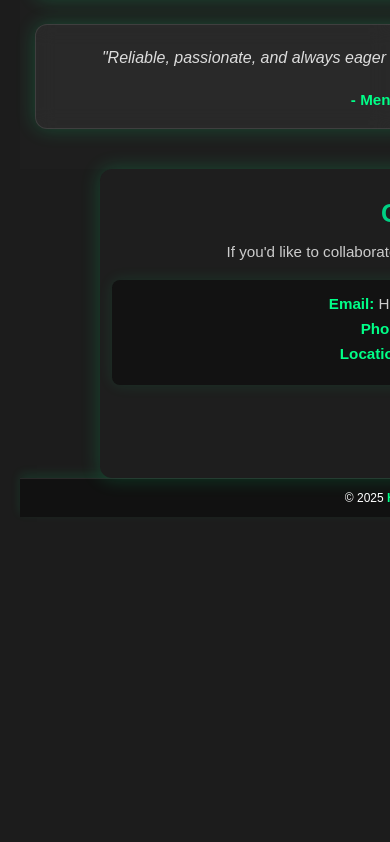
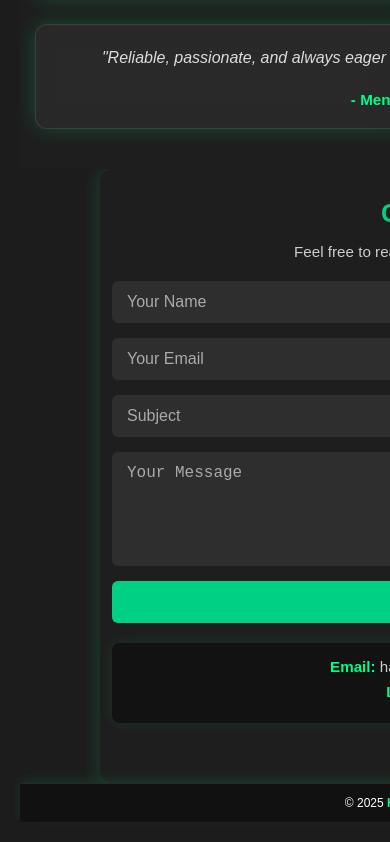
Before and after one commit to haileyesus3126/haile-portfolio, a React (Vite) app: page / in a window 390 px wide. Shown: the part 3544-4386 px from the top of the page. Before the commit the page ends 4081 px from the top, so only its background shows below. Built offline with nearby package versions, Linux system fonts and the light colour scheme.

Commit message:
Add contact form with EmailJS integration and responsive CSS

```diff
--- a/package.json
+++ b/package.json
@@ -10,6 +10,7 @@
     "preview": "vite preview"
   },
   "dependencies": {
+    "@emailjs/browser": "^4.4.1",
     "aos": "^2.3.4",
     "react": "^19.1.0",
     "react-dom": "^19.1.0",
--- a/src/components/Contact/Contact.css
+++ b/src/components/Contact/Contact.css
@@ -52,6 +52,50 @@
   color: #00d084;
   transform: scale(1.2);
 }
+.contact-form {
+  display: flex;
+  flex-direction: column;
+  gap: 15px;
+  margin-top: 20px;
+}
+
+.contact-form input,
+.contact-form textarea {
+  padding: 12px 15px;
+  border: none;
+  border-radius: 6px;
+  background-color: #2e2e2e;
+  color: #fff;
+  font-size: 1rem;
+}
+
+.contact-form input::placeholder,
+.contact-form textarea::placeholder {
+  color: #aaa;
+}
+
+.contact-form input:focus,
+.contact-form textarea:focus {
+  outline: 2px solid #00d084;
+  background-color: #3a3a3a;
+}
+
+.contact-form button {
+  padding: 12px;
+  background-color: #00d084;
+  color: #000;
+  font-weight: bold;
+  font-size: 1rem;
+  border: none;
+  border-radius: 6px;
+  cursor: pointer;
+  transition: background-color 0.3s ease;
+}
+
+.contact-form button:hover {
+  background-color: #00ff88;
+}
+
 
 /* Responsive Styles */
 @media (max-width: 768px) {
--- a/src/components/Contact/Contact.jsx
+++ b/src/components/Contact/Contact.jsx
@@ -1,32 +1,63 @@
-import React from "react";
+import React, { useRef } from "react";
+import emailjs from "@emailjs/browser";
 import "./Contact.css";
-import { FaGithub, FaLinkedin, FaTwitter } from "react-icons/fa";
 
-function Contact() {
+const Contact = () => {
+  const form = useRef();
+
+  const sendEmail = (e) => {
+    e.preventDefault();
+
+    emailjs
+      .sendForm(
+        "service_7m6ul1n",
+        "template_90fhvs3",
+        form.current,
+        "8yDueQJ3qutZgZRIP"
+      )
+      .then(
+        (result) => {
+          alert("Message sent successfully!");
+          form.current.reset();
+        },
+        (error) => {
+          alert("Failed to send message. Please try again.");
+          console.error(error.text);
+        }
+      );
+  };
+
   return (
-    <section id="contact" className="contact" data-aos="fade-up">
+    <section className="contact">
       <h2>Contact Me</h2>
-      <p>If you'd like to collaborate or have questions, feel free to reach out!</p>
+      <p>Feel free to reach out using the form below 👇</p>
 
-      <div className="contact-info" data-aos="fade-right">
-        <p><strong>Email:</strong> Haileyesus2024@gmail.com</p>
-        <p><strong>Phone:</strong> +251 989 853 281</p>
-        <p><strong>Location:</strong> Addis Ababa, Ethiopia</p>
+      <form ref={form} onSubmit={sendEmail} className="contact-form">
+        <input type="text" name="name" placeholder="Your Name" required />
+        <input type="email" name="email" placeholder="Your Email" required />
+        <input type="text" name="title" placeholder="Subject" required />
+        <textarea name="message" placeholder="Your Message" rows="5" required />
+        <button type="submit">Send Message</button>
+      </form>
+
+      <div className="contact-info">
+        <p><strong>Email:</strong> haileyesus2024@gmail.com</p>
+        <p><strong>Location:</strong> Ethiopia</p>
       </div>
 
-      <div className="contact-icons" data-aos="fade-left">
-        <a href="https://github.com/" target="_blank" rel="noreferrer">
-          <FaGithub />
+      <div className="contact-icons">
+        <a href="https://github.com/yourusername" target="_blank" rel="noreferrer">
+          <i className="fab fa-github"></i>
         </a>
-        <a href="https://linkedin.com/" target="_blank" rel="noreferrer">
-          <FaLinkedin />
+        <a href="https://linkedin.com/in/yourusername" target="_blank" rel="noreferrer">
+          <i className="fab fa-linkedin"></i>
         </a>
-        <a href="https://twitter.com/" target="_blank" rel="noreferrer">
-          <FaTwitter />
+        <a href="mailto:haileyesus2024@gmail.com">
+          <i className="fas fa-envelope"></i>
         </a>
       </div>
     </section>
   );
-}
+};
 
 export default Contact;
```
Also changed, not shown: 1 other file (tests, documents, lock files or other folders).
